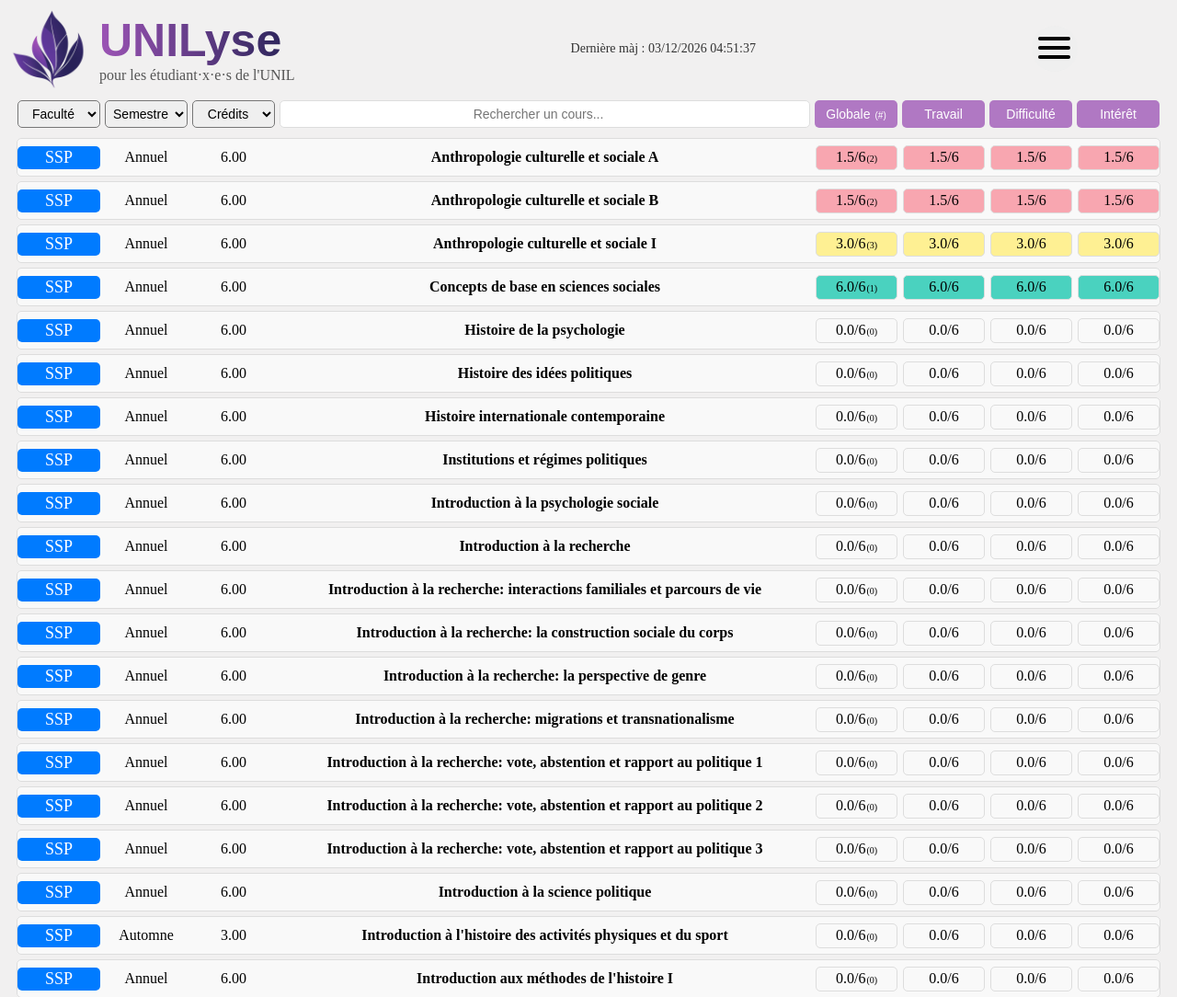
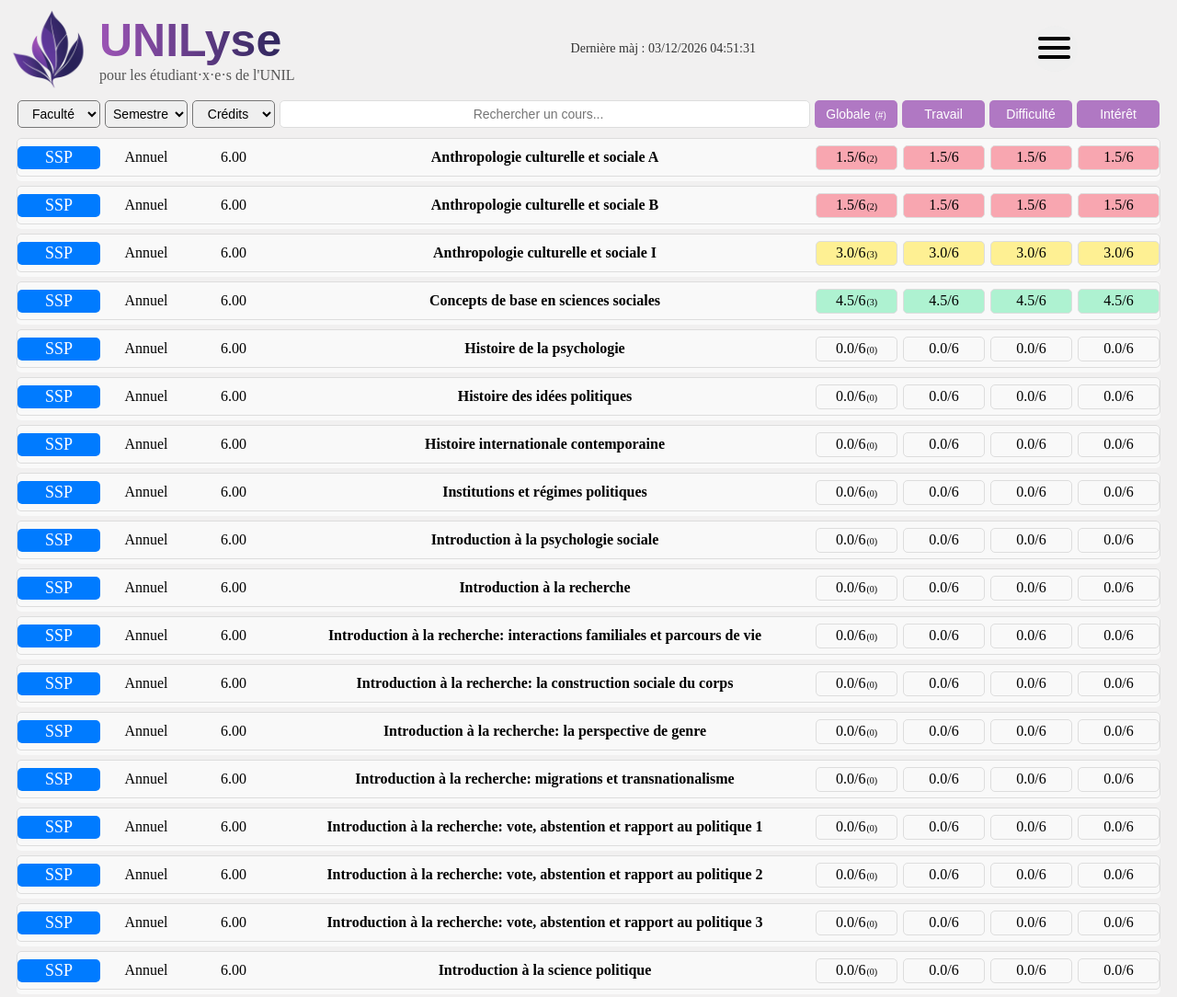
Before and after one commit to Itus19/UNILyse, a Flask app: page / in a window 1280 px wide. Shown: the top 1084 px of the page at 92% size. Run offline with Flask 3, Linux system fonts and the light colour scheme.

Commit message:
Sauvegarde du travail en cours

```diff
--- a/app/app.py
+++ b/app/app.py
@@ -172,7 +172,7 @@ def read_courses_data():
 def update_evaluation_with_reference(course_name, data):
     """Ajoute une nouvelle évaluation en complétant les données manquantes avec liste.csv."""
     courses = read_courses_data()
-    course_data = next((course for course in courses if course['Nom'] == course_name), None)  # Utiliser 'Nom' au lieu de 'Nom_Cours'
+    course_data = next((course for course in courses if course['Nom'] == course_name), None)
 
     if not course_data:
         print(f"Erreur : le cours '{course_name}' n'existe pas dans liste.csv.")
@@ -183,12 +183,31 @@ def update_evaluation_with_reference(course_name, data):
         'Nom_Cours': course_name,
         'Professeur': course_data['Professeur'],
         'Date_Evaluation': datetime.now().strftime('%d-%m-%Y'),
-        **data
+        'Auteur': 'Anne Onyme',  # Remplacer par l'utilisateur actuel si nécessaire
+        'Intérêt_Q1': '',
+        'Intérêt_Q2': '',
+        'Intérêt_Q3': '',
+        'Moyenne_Intérêt': '',
+        'Difficulté_Q1': '',
+        'Difficulté_Q2': '',
+        'Difficulté_Q3': '',
+        'Moyenne_Difficulté': '',
+        'Travail_Q1': '',
+        'Moyenne_Travail': '',
+        'Moyenne_Globale': '',
+        'Commentaires_Généraux': '',
+        'Commentaires_Conseils': '',
+        'Like': '0',
+        'Dislike': '0',
+        'Signalement': '0'
     }
+
+    # Mettre à jour les colonnes avec les données fournies
+    new_evaluation.update(data)
 
     try:
         with open(EVALUATIONS_CSV, 'a', newline='', encoding='utf-8-sig') as eval_file:
-            fieldnames = ['Nom_Cours', 'Professeur', 'Date_Evaluation', 'Intérêt_Q1', 'Intérêt_Q2', 'Intérêt_Q3', 'Moyenne_Intérêt', 'Difficulté_Q1', 'Difficulté_Q2', 'Difficulté_Q3', 'Moyenne_Difficulté', 'Travail_Q1', 'Moyenne_Travail', 'Moyenne_Globale', 'Commentaires_Généraux', 'Commentaires_Conseils']
+            fieldnames = ['Nom_Cours', 'Professeur', 'Auteur', 'Date_Evaluation', 'Intérêt_Q1', 'Intérêt_Q2', 'Intérêt_Q3', 'Moyenne_Intérêt', 'Difficulté_Q1', 'Difficulté_Q2', 'Difficulté_Q3', 'Moyenne_Difficulté', 'Travail_Q1', 'Moyenne_Travail', 'Moyenne_Globale', 'Commentaires_Généraux', 'Commentaires_Conseils', 'Like', 'Dislike', 'Signalement']
             writer = csv.DictWriter(eval_file, fieldnames=fieldnames, delimiter=';')
 
             # Écrire l'évaluation dans le fichier
--- a/app/static/style.css
+++ b/app/static/style.css
@@ -392,7 +392,7 @@ h2 {
     margin-top: 0px; /* Espace entre la course-card et le commentary-container */
     font-size: 16px; /* Taille de la police */
     color: #333; /* Couleur du texte */
-    margin-bottom: 0px; /* Espace entre les commentaires */
+    margin-bottom: 5px; /* Espace entre les commentaires */
     padding-left: 10px; /* Espace à gauche */
     overflow: hidden;
     max-height: 0;
--- a/database/evaluations.csv
+++ b/database/evaluations.csv
@@ -7,3 +7,5 @@ Anthropologie culturelle et sociale I;Mark Goodale;Marcel;16-04-2025;6.0;6.0;6.0
 Anthropologie culturelle et sociale I;Mark Goodale;François;16-04-2025;1.5;1.5;1.5;1.5;1.5;1.5;1.5;1.5;1.5;1.5;1.5;C'est très chouette;Des fiches de révision c'est cool
 Anthropologie culturelle et sociale A;Mark Goodale;Pascaline;16-04-2025;1.5;1.5;1.5;1.5;1.5;1.5;1.5;1.5;1.5;1.5;1.5;Top TOp Top;Podcast
 Concepts de base en sciences sociales;Laurence Kaufmann;Claude;16-04-2025;6.0;6.0;6.0;6.0;6.0;6.0;6.0;6.0;6.0;6.0;6.0;Vraiment chouette;
+Concepts de base en sciences sociales;Laurence Kaufmann;Anne Onyme;16-04-2025;4.5;4.5;4.5;4.5;4.5;4.5;4.5;4.5;4.5;4.5;4.5;Cool ;Work work work;0;0;0
+Concepts de base en sciences sociales;Laurence Kaufmann;Anne Onyme;16-04-2025;3.0;3.0;3.0;3.0;3.0;3.0;3.0;3.0;3.0;3.0;3.0;Arrrrrrrrr;Grrrrrrrrr;0;0;0
--- a/database/liste.csv
+++ b/database/liste.csv
@@ -2,7 +2,7 @@ Faculté;Semestre;Crédits;Nom;Professeur;Lien;Moyenne_Intérêt;Moyenne_Difficu
 SSP;Annuel;6.00;Anthropologie culturelle et sociale A;Mark Goodale;https://applicationspub.unil.ch/interpub/noauth/php/Ud/ficheCours.php?v_enstyid=95651&v_ueid=171&v_etapeid1=32348&v_langue=fr&v_isinterne=;1.5;1.5;1.5;1.5;2
 SSP;Annuel;6.00;Anthropologie culturelle et sociale B;Irene Maffi;https://applicationspub.unil.ch/interpub/noauth/php/Ud/ficheCours.php?v_enstyid=95653&v_ueid=171&v_etapeid1=32348&v_langue=fr&v_isinterne=;1.5;1.5;1.5;1.5;2
 SSP;Annuel;6.00;Anthropologie culturelle et sociale I;Mark Goodale;https://applicationspub.unil.ch/interpub/noauth/php/Ud/ficheCours.php?v_enstyid=95526&v_ueid=171&v_etapeid1=32348&v_langue=fr&v_isinterne=;3.0;3.0;3.0;3.0;3
-SSP;Annuel;6.00;Concepts de base en sciences sociales;Laurence Kaufmann;https://applicationspub.unil.ch/interpub/noauth/php/Ud/ficheCours.php?v_enstyid=86400&v_ueid=171&v_etapeid1=32348&v_langue=fr&v_isinterne=;6.0;6.0;6.0;6.0;1
+SSP;Annuel;6.00;Concepts de base en sciences sociales;Laurence Kaufmann;https://applicationspub.unil.ch/interpub/noauth/php/Ud/ficheCours.php?v_enstyid=86400&v_ueid=171&v_etapeid1=32348&v_langue=fr&v_isinterne=;4.5;4.5;4.5;4.5;3
 SSP;Annuel;6.00;Histoire de la psychologie;Rémy Amouroux;https://applicationspub.unil.ch/interpub/noauth/php/Ud/ficheCours.php?v_enstyid=92931&v_ueid=171&v_etapeid1=32348&v_langue=fr&v_isinterne=;0;0;0;0;0
 SSP;Annuel;6.00;Histoire des idées politiques;Olivier Ruchet;https://applicationspub.unil.ch/interpub/noauth/php/Ud/ficheCours.php?v_enstyid=95354&v_ueid=171&v_etapeid1=32348&v_langue=fr&v_isinterne=;0;0;0;0;0
 SSP;Annuel;6.00;Histoire internationale contemporaine;Stefanie Prezioso;https://applicationspub.unil.ch/interpub/noauth/php/Ud/ficheCours.php?v_enstyid=93953&v_ueid=171&v_etapeid1=32348&v_langue=fr&v_isinterne=;0;0;0;0;0
```
